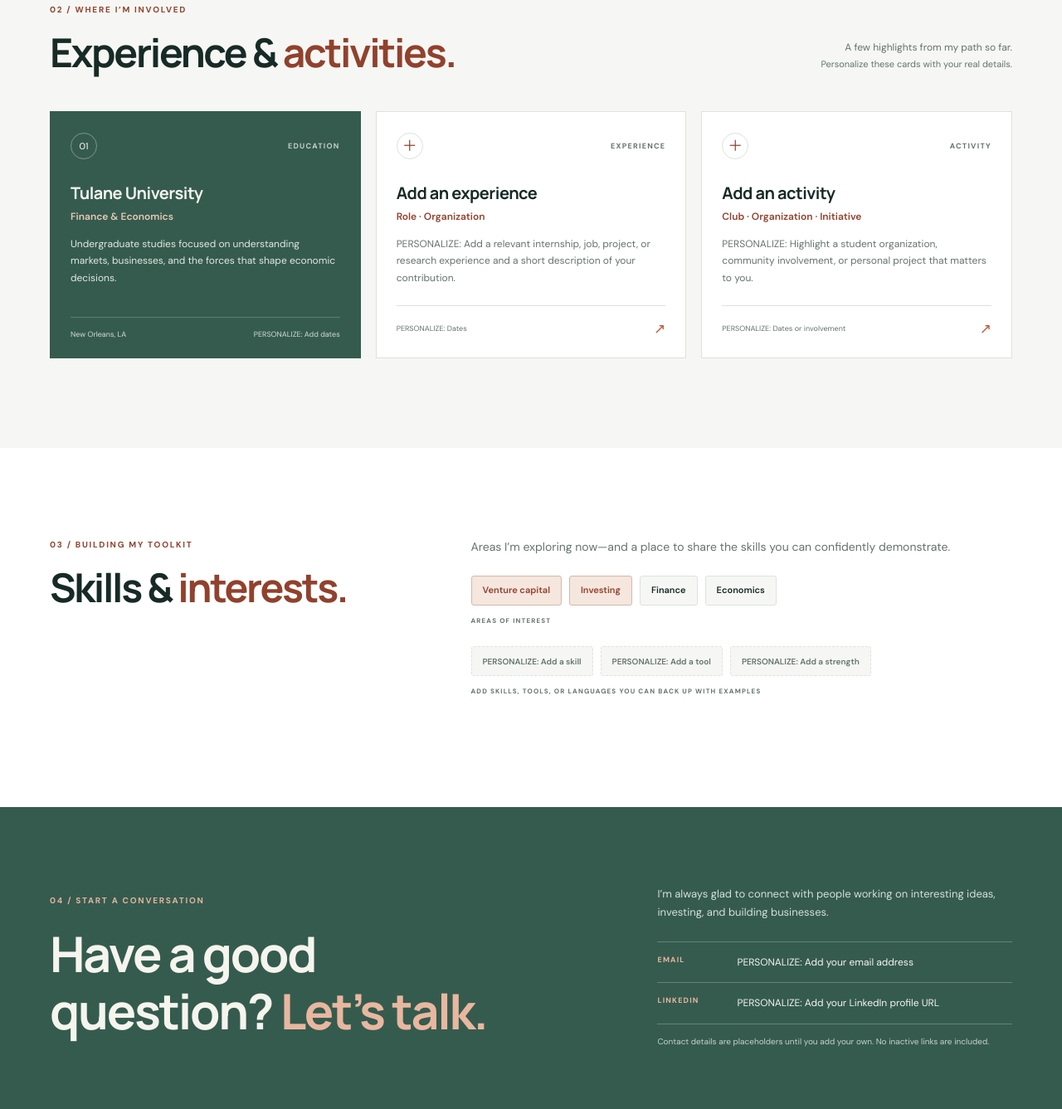
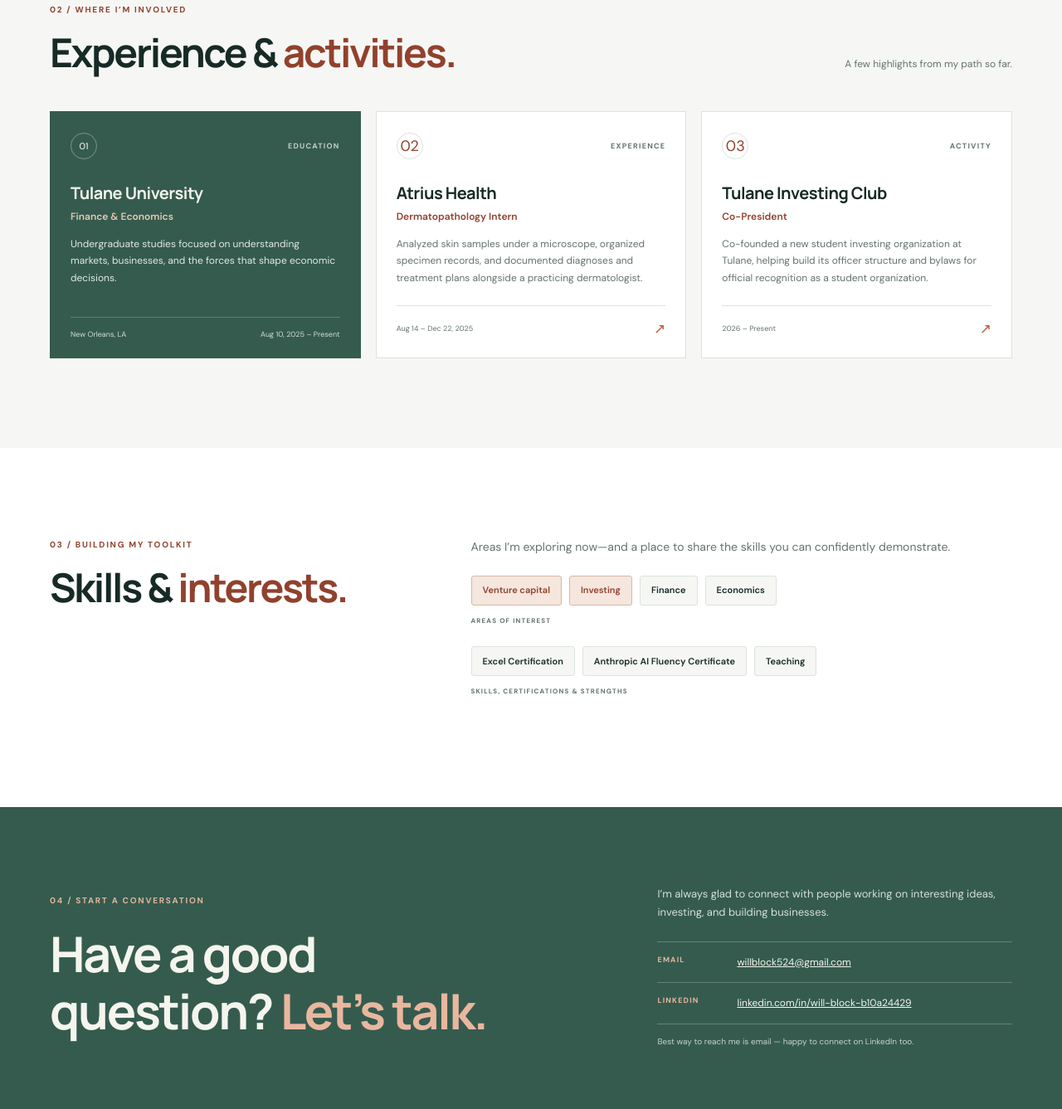
Before and after one commit to willblock524/MGMT_2010, a plain HTML site: page index.html in a window 1280 px wide. Shown: the part 1323-2660 px from the top of the page at 83% size. Drawn offline with Linux system fonts and the light colour scheme.

Commit message:
Personalize about, experience, skills, and contact sections

```diff
--- a/index.html
+++ b/index.html
@@ -80,35 +80,35 @@
 <div class="about-content">
 <p class="about-lead">I’m a Finance and Economics student at Tulane University with a growing interest in venture capital and investing.</p>
 <p>I’m drawn to the questions behind a company’s potential: what makes an idea matter, how a business can build lasting value, and how thoughtful investment can support that journey. I’m looking to keep learning, contribute to meaningful work, and connect with people who share that curiosity.</p>
-          <div class="about-note"><span class="note-mark" aria-hidden="true">✳</span><span><strong>Currently:</strong> Studying Finance and Economics at Tulane University.<br><small>PERSONALIZE: Add your graduation year or a current focus if you’d like.</small></span></div>
+<div class="about-note"><span class="note-mark" aria-hidden="true">✳</span><span><strong>Currently:</strong> Studying Finance and Economics at Tulane University.<br><small>Graduating May 2030.</small></span></div>
 </div>
 </div>
 </section>
 
 <section class="section section-experience" id="experience" aria-labelledby="experience-title">
 <div class="container">
-        <div class="section-heading section-heading-wide"><div><p class="eyebrow">02 / Where I’m involved</p><h2 id="experience-title">Experience &amp; <span>activities.</span></h2></div><p class="section-aside">A few highlights from my path so far.<br><span>Personalize these cards with your real details.</span></p></div>
+<div class="section-heading section-heading-wide"><div><p class="eyebrow">02 / Where I’m involved</p><h2 id="experience-title">Experience &amp; <span>activities.</span></h2></div><p class="section-aside">A few highlights from my path so far.</p></div>
 <div class="experience-grid">
 <article class="experience-card card-featured">
 <div class="card-topline"><span class="card-icon" aria-hidden="true">01</span><span class="card-type">EDUCATION</span></div>
 <h3>Tulane University</h3>
 <p class="card-subtitle">Finance &amp; Economics</p>
 <p>Undergraduate studies focused on understanding markets, businesses, and the forces that shape economic decisions.</p>
-            <div class="card-footer"><span>New Orleans, LA</span><span>PERSONALIZE: Add dates</span></div>
+<div class="card-footer"><span>New Orleans, LA</span><span>Aug 10, 2025 – Present</span></div>
 </article>
 <article class="experience-card">
-            <div class="card-topline"><span class="card-icon card-icon-outline" aria-hidden="true">＋</span><span class="card-type">EXPERIENCE</span></div>
-            <h3>Add an experience</h3>
-            <p class="card-subtitle">Role · Organization</p>
-            <p>PERSONALIZE: Add a relevant internship, job, project, or research experience and a short description of your contribution.</p>
-            <div class="card-footer"><span>PERSONALIZE: Dates</span><span class="card-arrow" aria-hidden="true">↗</span></div>
+<div class="card-topline"><span class="card-icon card-icon-outline" aria-hidden="true">02</span><span class="card-type">EXPERIENCE</span></div>
+<h3>Atrius Health</h3>
+<p class="card-subtitle">Dermatopathology Intern</p>
+<p>Analyzed skin samples under a microscope, organized specimen records, and documented diagnoses and treatment plans alongside a practicing dermatologist.</p>
+<div class="card-footer"><span>Aug 14 – Dec 22, 2025</span><span class="card-arrow" aria-hidden="true">↗</span></div>
 </article>
 <article class="experience-card">
-            <div class="card-topline"><span class="card-icon card-icon-outline" aria-hidden="true">＋</span><span class="card-type">ACTIVITY</span></div>
-            <h3>Add an activity</h3>
-            <p class="card-subtitle">Club · Organization · Initiative</p>
-            <p>PERSONALIZE: Highlight a student organization, community involvement, or personal project that matters to you.</p>
-            <div class="card-footer"><span>PERSONALIZE: Dates or involvement</span><span class="card-arrow" aria-hidden="true">↗</span></div>
+<div class="card-topline"><span class="card-icon card-icon-outline" aria-hidden="true">03</span><span class="card-type">ACTIVITY</span></div>
+<h3>Tulane Investing Club</h3>
+<p class="card-subtitle">Co-President</p>
+<p>Co-founded a new student investing organization at Tulane, helping build its officer structure and bylaws for official recognition as a student organization.</p>
+<div class="card-footer"><span>2026 – Present</span><span class="card-arrow" aria-hidden="true">↗</span></div>
 </article>
 </div>
 </div>
@@ -123,10 +123,10 @@
 <span class="skill-tag tag-highlight">Venture capital</span><span class="skill-tag tag-highlight">Investing</span><span class="skill-tag">Finance</span><span class="skill-tag">Economics</span>
 </div>
 <p class="tag-caption">AREAS OF INTEREST</p>
-          <div class="tag-group tag-group-edit" aria-label="Skills to personalize">
-            <span class="skill-tag tag-placeholder">PERSONALIZE: Add a skill</span><span class="skill-tag tag-placeholder">PERSONALIZE: Add a tool</span><span class="skill-tag tag-placeholder">PERSONALIZE: Add a strength</span>
+<div class="tag-group tag-group-edit" aria-label="Skills and strengths">
+<span class="skill-tag" title="Certified through Tulane's INFO 1010 course">Excel Certification</span><span class="skill-tag">Anthropic AI Fluency Certificate</span><span class="skill-tag" title="Leader in Training teaching fly fishing at a Yellowstone summer camp; youth soccer referee since 2018">Teaching</span>
 </div>
-          <p class="tag-caption">ADD SKILLS, TOOLS, OR LANGUAGES YOU CAN BACK UP WITH EXAMPLES</p>
+<p class="tag-caption">SKILLS, CERTIFICATIONS &amp; STRENGTHS</p>
 </div>
 </div>
 </section>
@@ -136,10 +136,10 @@
 <div><p class="eyebrow">04 / Start a conversation</p><h2 id="contact-title">Have a good<br>question? <span>Let’s talk.</span></h2></div>
 <div class="contact-side"><p>I’m always glad to connect with people working on interesting ideas, investing, and building businesses.</p>
 <div class="contact-details">
-            <div class="contact-item"><span class="contact-label">EMAIL</span><span class="placeholder-contact">PERSONALIZE: Add your email address</span></div>
-            <div class="contact-item"><span class="contact-label">LINKEDIN</span><span class="placeholder-contact">PERSONALIZE: Add your LinkedIn profile URL</span></div>
+<div class="contact-item"><span class="contact-label">EMAIL</span><a class="placeholder-contact" href="mailto:willblock524@gmail.com">willblock524@gmail.com</a></div>
+<div class="contact-item"><span class="contact-label">LINKEDIN</span><a class="placeholder-contact" href="https://www.linkedin.com/in/will-block-b10a24429" target="_blank" rel="noopener">linkedin.com/in/will-block-b10a24429</a></div>
 </div>
-          <p class="contact-note">Contact details are placeholders until you add your own. No inactive links are included.</p>
+<p class="contact-note">Best way to reach me is email — happy to connect on LinkedIn too.</p>
 </div>
 </div>
 </section>
```
Lines whose indentation alone changed are shown as unchanged.
